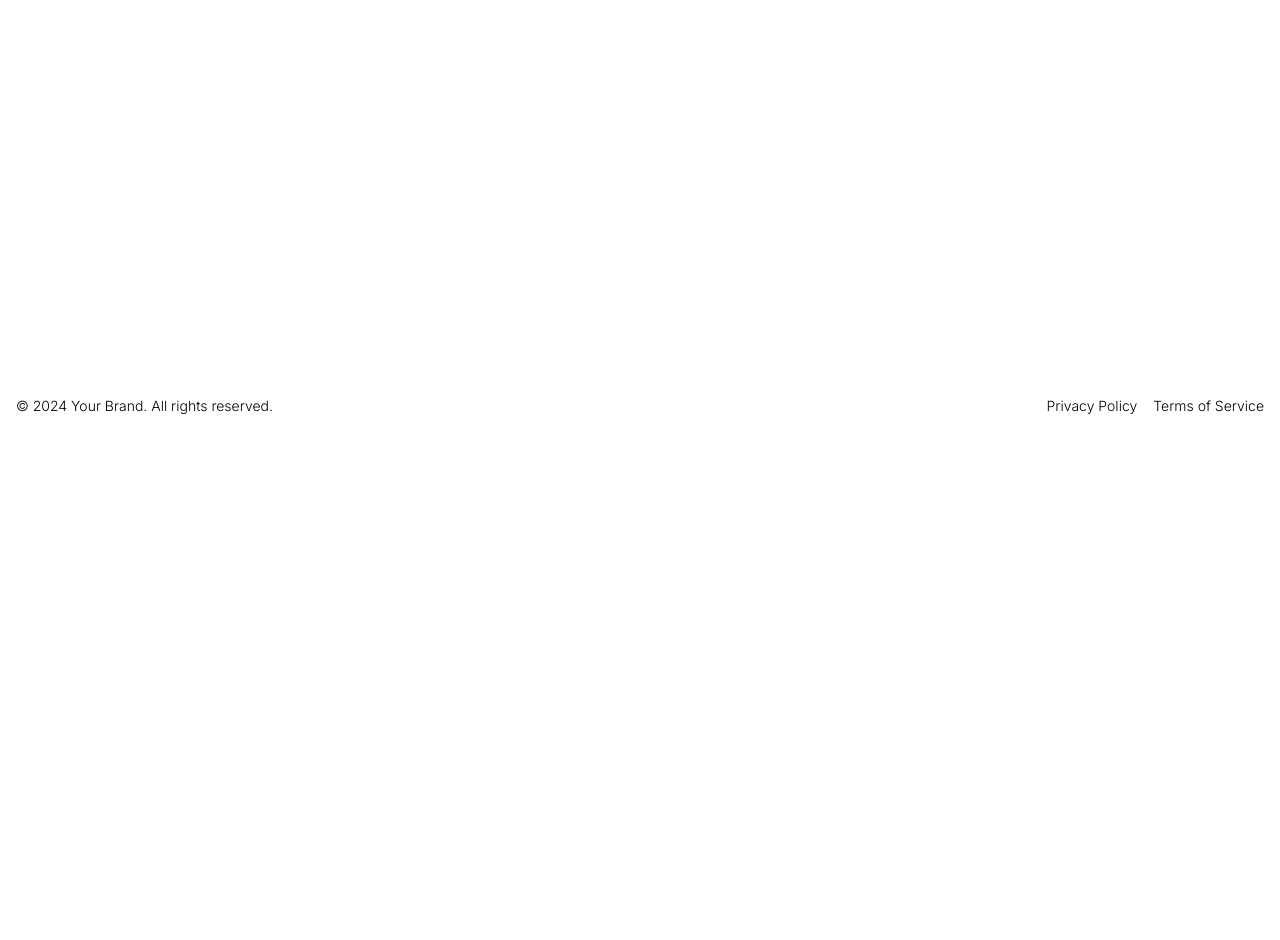
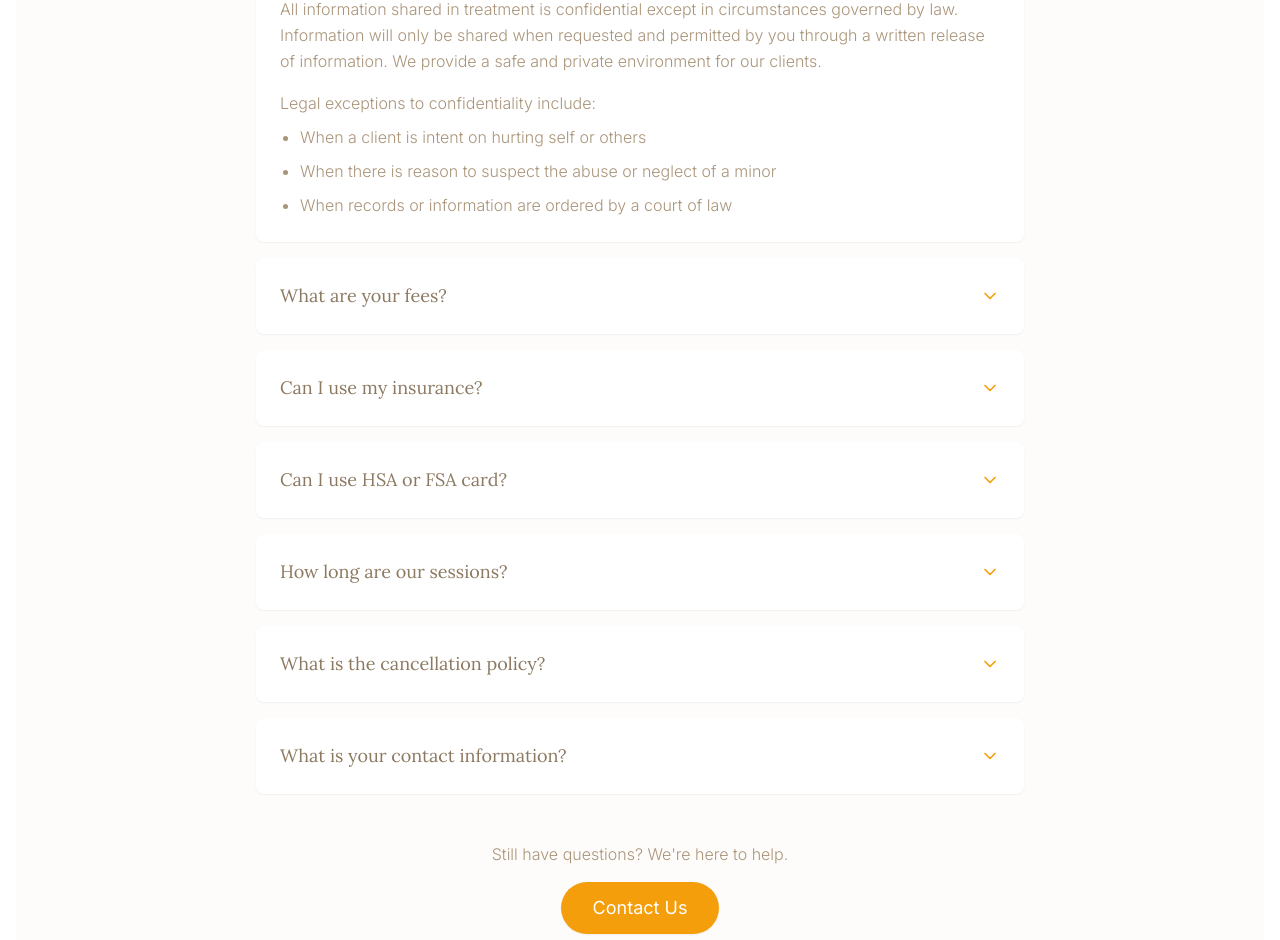
Before and after one commit to SravanthiSinha/mmc, a React (Vite) app: page /mmc/faq in a window 1280 px wide. Before the commit this address had no page. Shown: the part 352-1292 px from the top of the page. Before the commit the page ends 800 px from the top, so only its background shows below. Built offline with nearby package versions, Linux system fonts and the light colour scheme.

Commit message:
added faqs

```diff
--- a/src/App.jsx
+++ b/src/App.jsx
@@ -2,6 +2,7 @@ import React, { Suspense } from 'react';
 import { BrowserRouter, Routes, Route } from 'react-router-dom';
 import MainLayout from './layouts/MainLayout';
 import LoadingSpinner from './components/LoadingSpinner';
+import FAQ from './pages/faq';
 
 // Lazy load pages for better performance
 const Home = React.lazy(() => import('./pages/Home'));
@@ -16,6 +17,7 @@ const App = () => {
           <Routes>
             <Route path="/" element={<Home />} />
             <Route path="/about" element={<About />} />
+            <Route path="/faq" element={<FAQ />} />
             <Route path="*" element={<NotFound />} />
           </Routes>
         </Suspense>
--- a/src/components/Navbar.jsx
+++ b/src/components/Navbar.jsx
@@ -16,7 +16,7 @@ const Navbar = () => {
   const navLinks = [
     { path: '/', label: 'Home' },
     { path: '/about', label: 'About' },
-    { path: '/resources', label: 'Resources' },
+    { path: '/faq', label: 'FAQs' },
   ];
 
   return (
@@ -39,7 +39,7 @@ const Navbar = () => {
               <Link
                 key={path}
                 to={path}
-                className={`${isActive(path)} text-lg transition-colors duration-300 tracking-wide hover:text-brand-primary-500`}
+                className={`${isActive(path)} text-lg transition-colors duration-300 hover:text-brand-primary-500`}
               >
                 {label}
               </Link>
@@ -47,8 +47,8 @@ const Navbar = () => {
             <Link
               to="/book"
               className="bg-brand-primary-500 hover:bg-brand-primary-600 text-white
-                         px-8 py-3 rounded-full text-lg font-normal transition-all duration-300
-                         shadow-sm hover:shadow tracking-wide"
+                         px-5 py-2 rounded-full text-lg font-normal transition-all duration-300
+                         shadow-sm hover:shadow"
             >
               Book Consultation
             </Link>
--- /dev/null
+++ b/src/pages/FAQ.jsx
@@ -0,0 +1,113 @@
+// src/pages/FAQ.jsx
+import React, { useState } from 'react';
+import { ChevronDown } from 'lucide-react';
+
+const FAQ = () => {
+  const [openIndex, setOpenIndex] = useState(0);
+
+  const faqItems = [
+    {
+      question: "Is everything truly confidential?",
+      answer: (
+        <>
+          <p className="mb-4">
+            All information shared in treatment is confidential except in circumstances
+            governed by law. Information will only be shared when requested and
+            permitted by you through a written release of information. We provide a safe
+            and private environment for our clients.
+          </p>
+          <p className="mb-2">Legal exceptions to confidentiality include:</p>
+          <ul className="list-disc pl-5 space-y-2 text-brand-neutral-700">
+            <li>When a client is intent on hurting self or others</li>
+            <li>When there is reason to suspect the abuse or neglect of a minor</li>
+            <li>When records or information are ordered by a court of law</li>
+          </ul>
+        </>
+      )
+    },
+    {
+      question: "What are your fees?",
+      answer: "Our fees vary depending on the type and length of service. Initial consultation sessions are $XXX, and regular therapy sessions range from $XXX to $XXX. We offer sliding scale options for those experiencing financial hardship."
+    },
+    {
+      question: "Can I use my insurance?",
+      answer: "Yes, we accept most major insurance plans. We are in-network with [List Insurance Companies]. We can also provide documentation for out-of-network reimbursement. Please contact your insurance provider to verify your mental health benefits."
+    },
+    {
+      question: "Can I use HSA or FSA card?",
+      answer: "Yes, we accept both HSA (Health Savings Account) and FSA (Flexible Spending Account) cards as forms of payment for our services."
+    },
+    {
+      question: "How long are our sessions?",
+      answer: "Standard individual therapy sessions are 50 minutes long. Initial consultations and family therapy sessions may be scheduled for 60-90 minutes depending on needs."
+    },
+    {
+      question: "What is the cancellation policy?",
+      answer: "We require 24-hour notice for cancellations. Late cancellations or missed appointments may be subject to a fee. We understand that emergencies happen and handle these situations on a case-by-case basis."
+    },
+    {
+      question: "What is your contact information?",
+      answer: "You can reach us by phone at (XXX) XXX-XXXX during business hours, or email us at contact@mindmatterscenter.com. For non-urgent matters, we typically respond within 24 business hours."
+    }
+  ];
+
+  return (
+    <div className="min-h-screen bg-brand-neutral-50 py-16 px-4">
+      <div className="container mx-auto max-w-3xl">
+        <h1 className="font-heading text-4xl md:text-5xl font-normal text-brand-neutral-900 text-center mb-12">
+          Frequently Asked Questions
+        </h1>
+
+        <div className="space-y-4">
+          {faqItems.map((item, index) => (
+            <div
+              key={index}
+              className="bg-white rounded-lg shadow-sm overflow-hidden"
+            >
+              <button
+                onClick={() => setOpenIndex(openIndex === index ? -1 : index)}
+                className="w-full flex items-center justify-between p-6 text-left"
+                aria-expanded={openIndex === index}
+              >
+                <span className="font-heading text-lg text-brand-neutral-800">
+                  {item.question}
+                </span>
+                <ChevronDown
+                  className={`w-5 h-5 text-brand-primary-500 transition-transform duration-200
+                    ${openIndex === index ? 'transform rotate-180' : ''}`}
+                />
+              </button>
+
+              <div
+                className={`transition-all duration-200 ease-in-out ${
+                  openIndex === index ? 'max-h-96 opacity-100' : 'max-h-0 opacity-0'
+                } overflow-hidden`}
+              >
+                <div className="p-6 pt-0 font-light text-brand-neutral-700 leading-relaxed">
+                  {item.answer}
+                </div>
+              </div>
+            </div>
+          ))}
+        </div>
+
+        {/* Contact Section */}
+        <div className="mt-12 text-center">
+          <p className="text-brand-neutral-700 mb-4">
+            Still have questions? We're here to help.
+          </p>
+          <a
+            href="mailto:contact@mindmatterscenter.com"
+            className="inline-block bg-brand-primary-500 hover:bg-brand-primary-600
+                     text-white px-8 py-3 rounded-full text-lg font-normal
+                     transition-all duration-300 shadow-sm hover:shadow"
+          >
+            Contact Us
+          </a>
+        </div>
+      </div>
+    </div>
+  );
+};
+
+export default FAQ;
--- a/src/pages/Home.jsx
+++ b/src/pages/Home.jsx
@@ -20,13 +20,6 @@ const Home = () => {
               We provide culturally sensitive mental health services tailored to the Asian American community.
               Our experienced therapists understand your unique experiences and challenges.
             </p>
-            <Link
-              to="/book"
-              className="inline-block bg-brand-primary-500 hover:bg-brand-primary-600 text-white px-8 py-3 rounded-full
-                         font-medium text-lg transition-all duration-300 shadow-md hover:shadow-lg transform hover:-translate-y-0.5"
-            >
-              Schedule a Consultation
-            </Link>
           </div>
         </div>
       </section>
```
